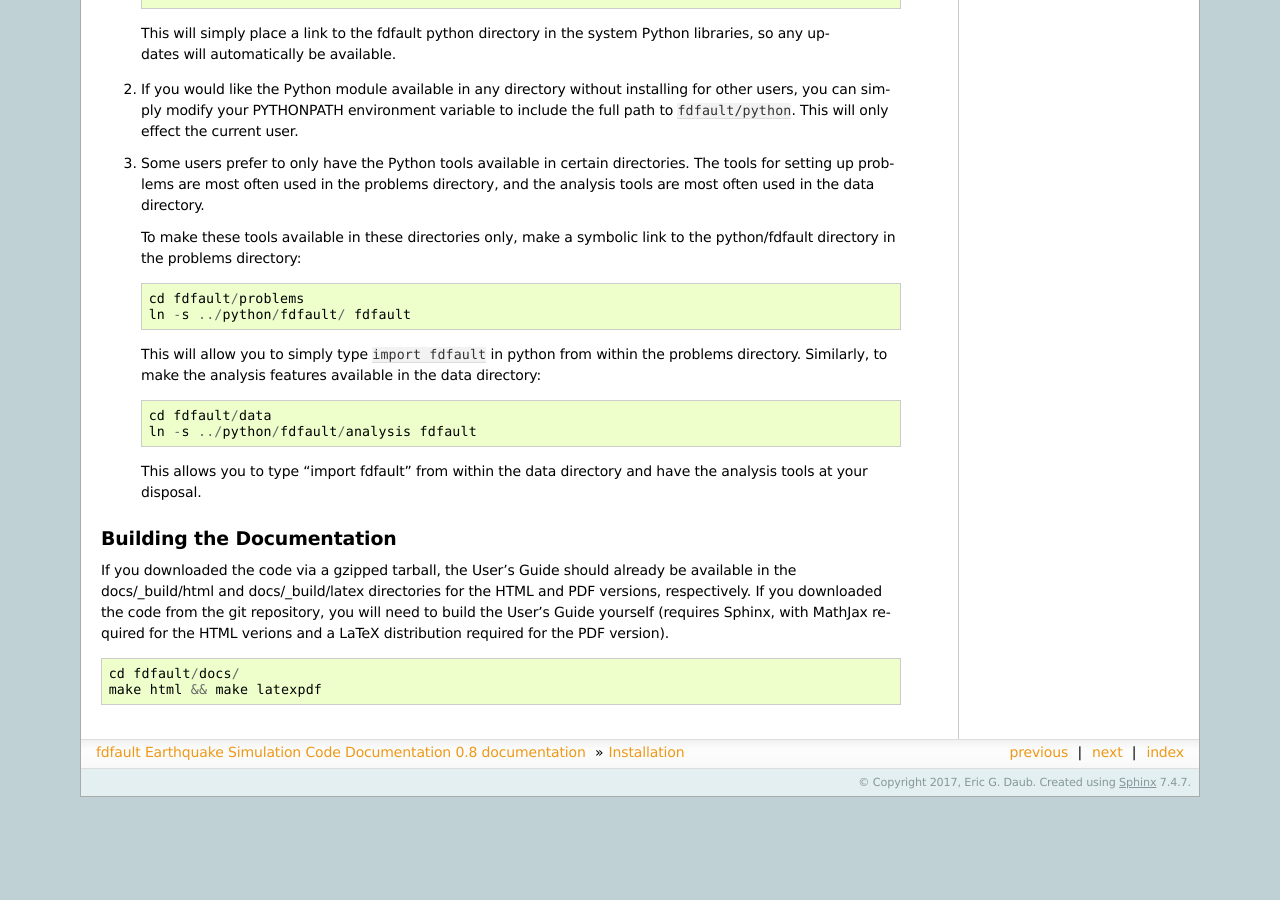
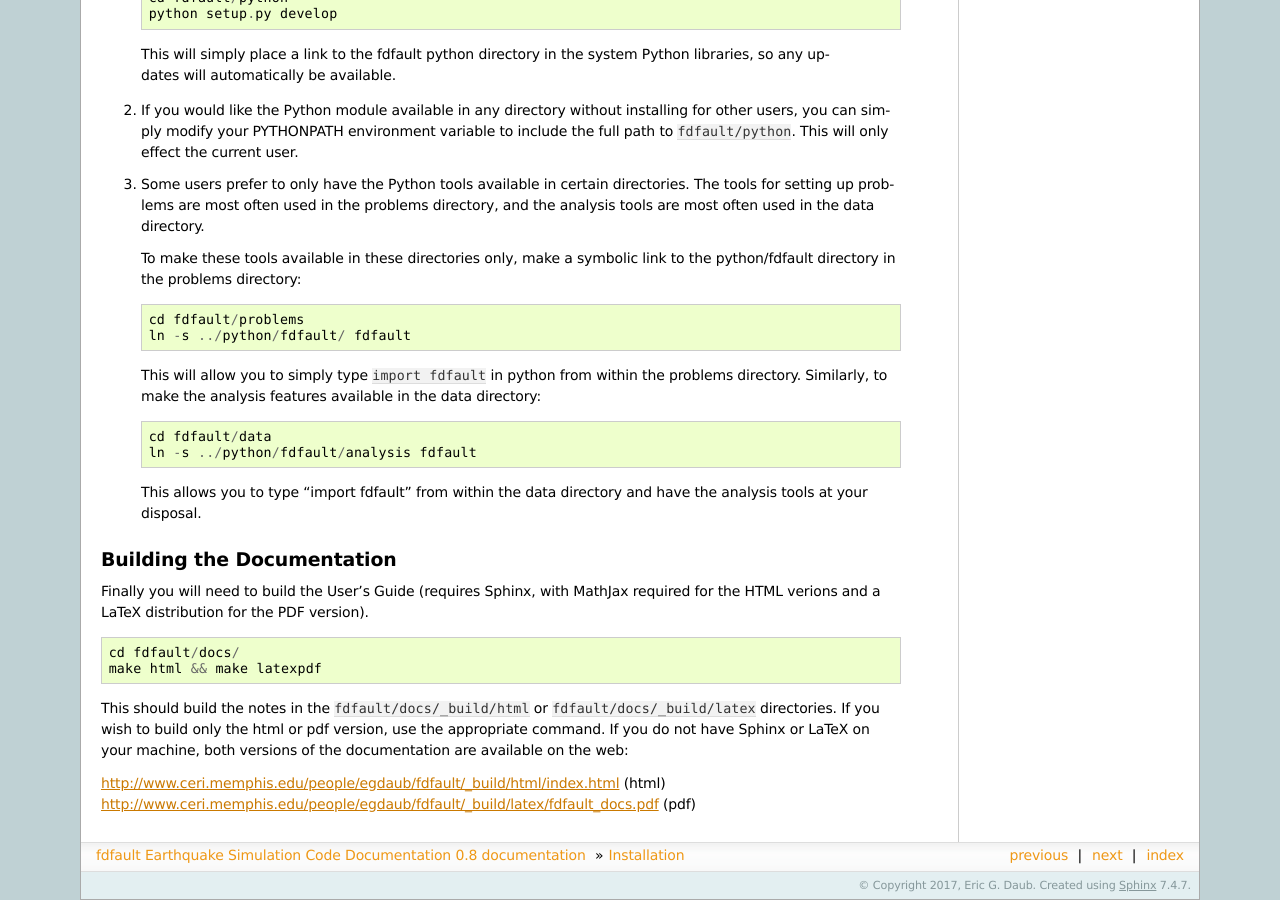
Before and after one commit to edaub/fdfault, a Sphinx documentation site: the page built from docs/installation.rst, in a window 1280 px wide and 900 px high, scrolled down 939 px. Built offline with Sphinx 7.4.7, drawn with Linux system fonts in a browser that asks for light colours; before the commit the page ends 1736 px from its top, so only the background shows below that; some of the changed text lies outside the part shown.

Commit message:
updated readme with correct address for github repository and other information on sphinx docs

```diff
--- a/docs/installation.rst
+++ b/docs/installation.rst
@@ -12,11 +12,11 @@
 
 If installing from a downloaded source tarball, enter ::
 
-    tar -zxvf fdfault-v1.0.tar.gz
+    tar -zxvf fdfault-1.0.tar.gz
 
-Or clone the git repository using ::
+Depending on which version you downloaded, the filename for the zipped tarball might be different. Or clone the git repository using ::
 
-    git clone http://github.io/fdfault.git
+    git clone https://github.com/egdaub/fdfault.git
 
 For most users, building the source code should simply require ::
 
@@ -76,7 +76,16 @@
 Building the Documentation
 ===============================
 
-If you downloaded the code via a gzipped tarball, the User's Guide should already be available in the docs/_build/html and docs/_build/latex directories for the HTML and PDF versions, respectively. If you downloaded the code from the git repository, you will need to build the User's Guide yourself (requires Sphinx, with MathJax required for the HTML verions and a LaTeX distribution required for the PDF version). ::
+Finally you will need to build the User's Guide (requires Sphinx, with MathJax required
+for the HTML verions and a LaTeX distribution for the PDF version). ::
 
-    cd fdfault/docs/
-    make html && make latexpdf
+   cd fdfault/docs/
+   make html && make latexpdf
+
+This should build the notes in the ``fdfault/docs/_build/html`` or ``fdfault/docs/_build/latex``
+directories. If you wish to build only the html or pdf version, use the appropriate
+command. If you do not have Sphinx or LaTeX on your machine, both versions of the
+documentation are available on the web:
+
+http://www.ceri.memphis.edu/people/egdaub/fdfault/_build/html/index.html (html)
+http://www.ceri.memphis.edu/people/egdaub/fdfault/_build/latex/fdfault_docs.pdf (pdf)
```
Also changed, not shown: 1 other file.
